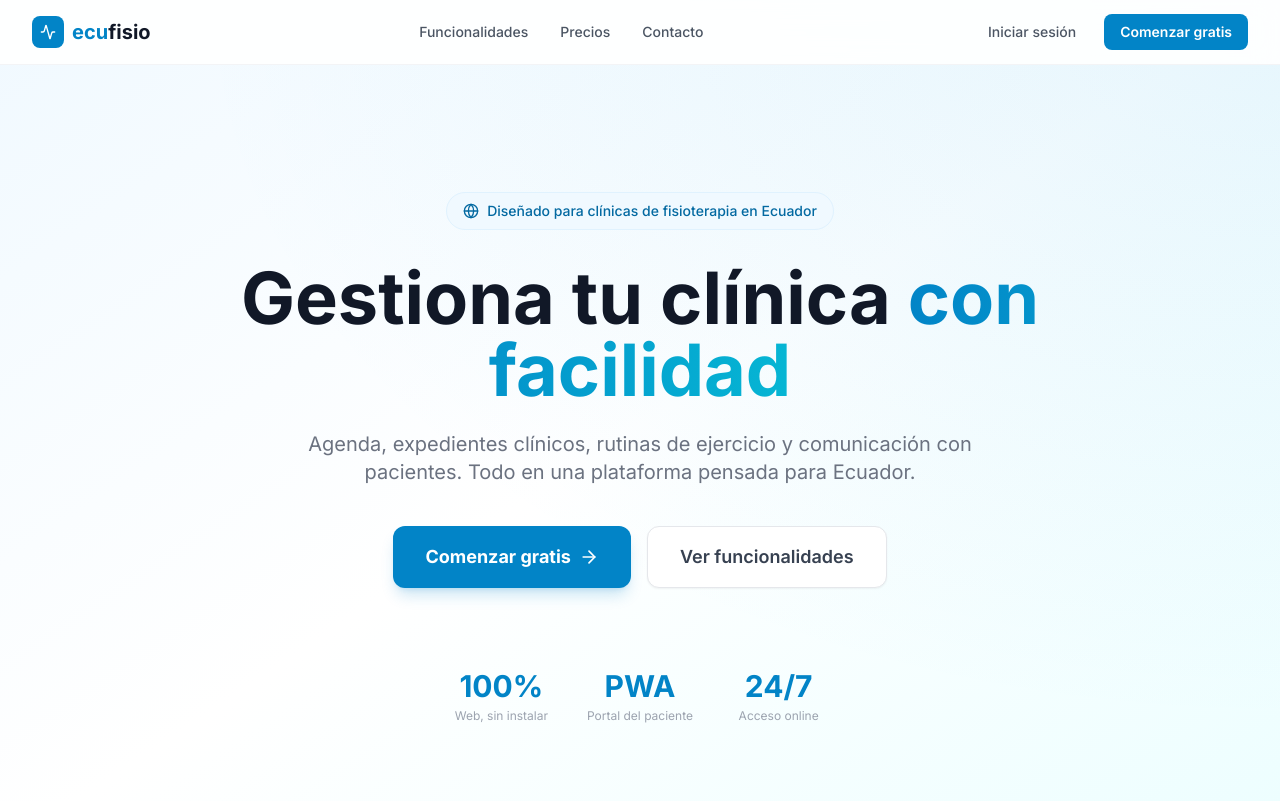
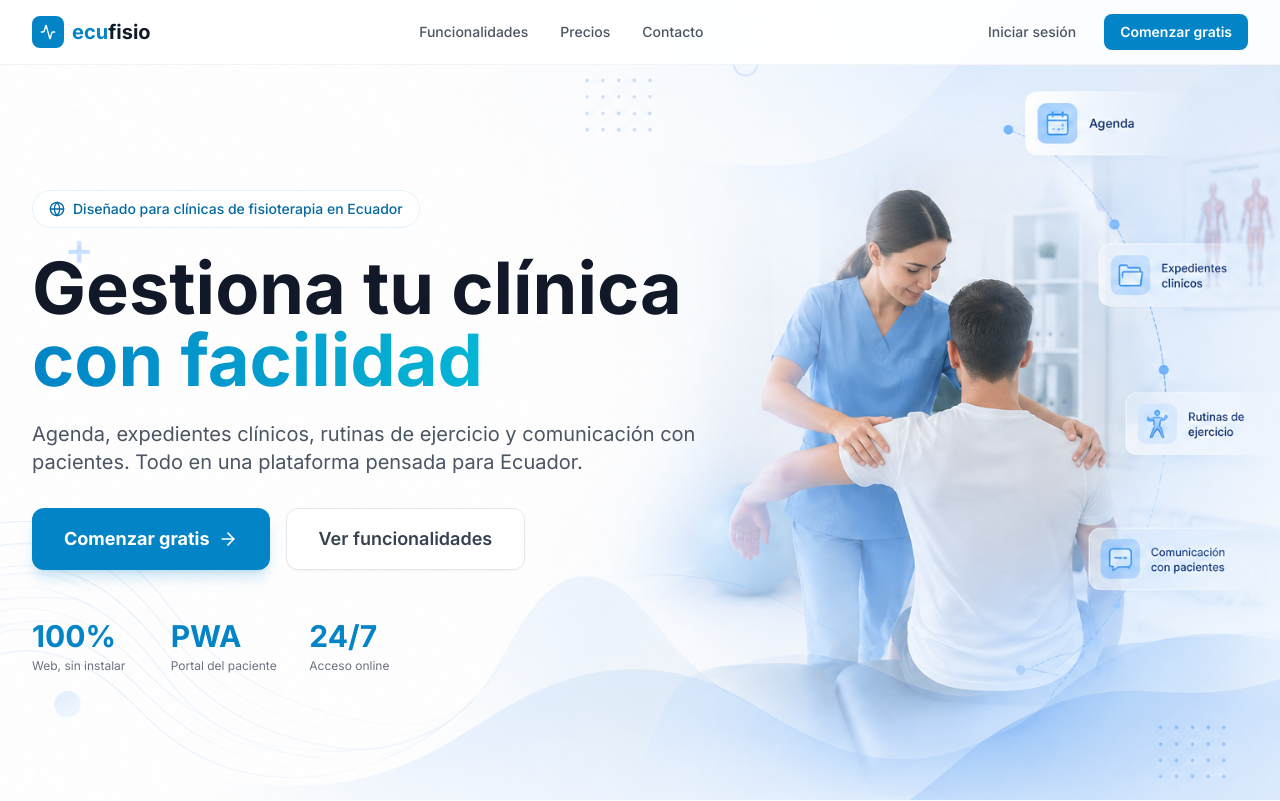
Before and after one commit to EdwinHermenejildoReyes/ecufisio-frontend, a Next.js app: page / in a window 1280 px wide. Shown: the top 801 px of the page. Built offline with nearby package versions, Linux system fonts and the light colour scheme.

Commit message:
feat(landing): imagen de fondo en hero section
Authored-By: Edwin Hermenejildo Reyes <edwinhermenejildoreyes@gmail.com>

```diff
--- a/src/app/(public)/page.tsx
+++ b/src/app/(public)/page.tsx
@@ -1,6 +1,7 @@
 'use client'
 
 import Link from 'next/link'
+import Image from 'next/image'
 import { useState } from 'react'
 import {
   Calendar,
@@ -197,30 +198,37 @@ export default function LandingPage() {
       </nav>
 
       {/* ═══ HERO ═══ */}
-      <section className="relative pt-16 min-h-screen flex items-center overflow-hidden">
-        <div className="absolute inset-0 bg-gradient-to-br from-sky-50 via-white to-cyan-50" />
-        <div className="absolute inset-0 bg-[radial-gradient(ellipse_at_top_right,rgba(14,165,233,0.1),transparent_60%)]" />
+      <section className="relative pt-16 h-screen flex items-center overflow-hidden">
+        {/* Imagen de fondo completa */}
+        <Image
+          src="/fondo-hero.png"
+          alt=""
+          fill
+          className="object-cover object-center"
+          priority
+        />
 
-        <div className="relative z-10 max-w-6xl mx-auto px-4 sm:px-6 py-24 lg:py-32 w-full">
-          <div className="text-center max-w-4xl mx-auto">
-            <div className="inline-flex items-center gap-2 bg-sky-50 border border-sky-100 text-sky-700 px-4 py-2 rounded-full text-sm font-medium mb-8">
+        {/* Texto */}
+        <div className="relative z-10 max-w-7xl mx-auto px-4 sm:px-6 lg:px-8 w-full">
+          <div className="max-w-xl lg:max-w-2xl">
+            <div className="inline-flex items-center gap-2 bg-white/70 backdrop-blur-sm border border-sky-100 text-sky-700 px-4 py-2 rounded-full text-sm font-medium mb-6">
               <Globe className="w-4 h-4" />
               Diseñado para clínicas de fisioterapia en Ecuador
             </div>
 
-            <h1 className="text-5xl sm:text-6xl lg:text-7xl font-bold leading-tight mb-6 text-gray-900">
+            <h1 className="text-5xl sm:text-6xl xl:text-7xl font-bold leading-tight mb-6 text-gray-900">
               Gestiona tu clínica{' '}
               <span className="text-transparent bg-clip-text bg-gradient-to-r from-sky-600 to-cyan-500">
                 con facilidad
               </span>
             </h1>
 
-            <p className="text-lg sm:text-xl text-gray-500 max-w-2xl mx-auto mb-10 leading-relaxed">
+            <p className="text-lg sm:text-xl text-gray-600 mb-8 leading-relaxed">
               Agenda, expedientes clínicos, rutinas de ejercicio y comunicación con pacientes.
               Todo en una plataforma pensada para Ecuador.
             </p>
 
-            <div className="flex flex-col sm:flex-row gap-4 justify-center mb-20">
+            <div className="flex flex-col sm:flex-row gap-4 mb-12">
               <Link
                 href="/registro"
                 className="inline-flex items-center justify-center gap-2 bg-sky-600 hover:bg-sky-700 text-white px-8 py-4 rounded-xl text-lg font-bold transition-all hover:scale-105 shadow-lg shadow-sky-600/20"
@@ -230,24 +238,24 @@ export default function LandingPage() {
               </Link>
               <a
                 href="#funcionalidades"
-                className="inline-flex items-center justify-center gap-2 bg-white hover:bg-gray-50 text-gray-700 px-8 py-4 rounded-xl text-lg font-semibold transition-all border border-gray-200 shadow-sm"
+                className="inline-flex items-center justify-center gap-2 bg-white/80 backdrop-blur-sm hover:bg-white text-gray-700 px-8 py-4 rounded-xl text-lg font-semibold transition-all border border-gray-200 shadow-sm"
               >
                 Ver funcionalidades
               </a>
             </div>
 
-            <div className="grid grid-cols-3 gap-8 max-w-sm mx-auto">
+            <div className="grid grid-cols-3 gap-8 max-w-sm">
               <div>
                 <p className="text-3xl font-bold text-sky-600">100%</p>
-                <p className="text-xs text-gray-400 mt-1">Web, sin instalar</p>
+                <p className="text-xs text-gray-500 mt-1">Web, sin instalar</p>
               </div>
               <div>
                 <p className="text-3xl font-bold text-sky-600">PWA</p>
-                <p className="text-xs text-gray-400 mt-1">Portal del paciente</p>
+                <p className="text-xs text-gray-500 mt-1">Portal del paciente</p>
               </div>
               <div>
                 <p className="text-3xl font-bold text-sky-600">24/7</p>
-                <p className="text-xs text-gray-400 mt-1">Acceso online</p>
+                <p className="text-xs text-gray-500 mt-1">Acceso online</p>
               </div>
             </div>
           </div>
```
Also changed, not shown: public/fondo-hero.png (added).
